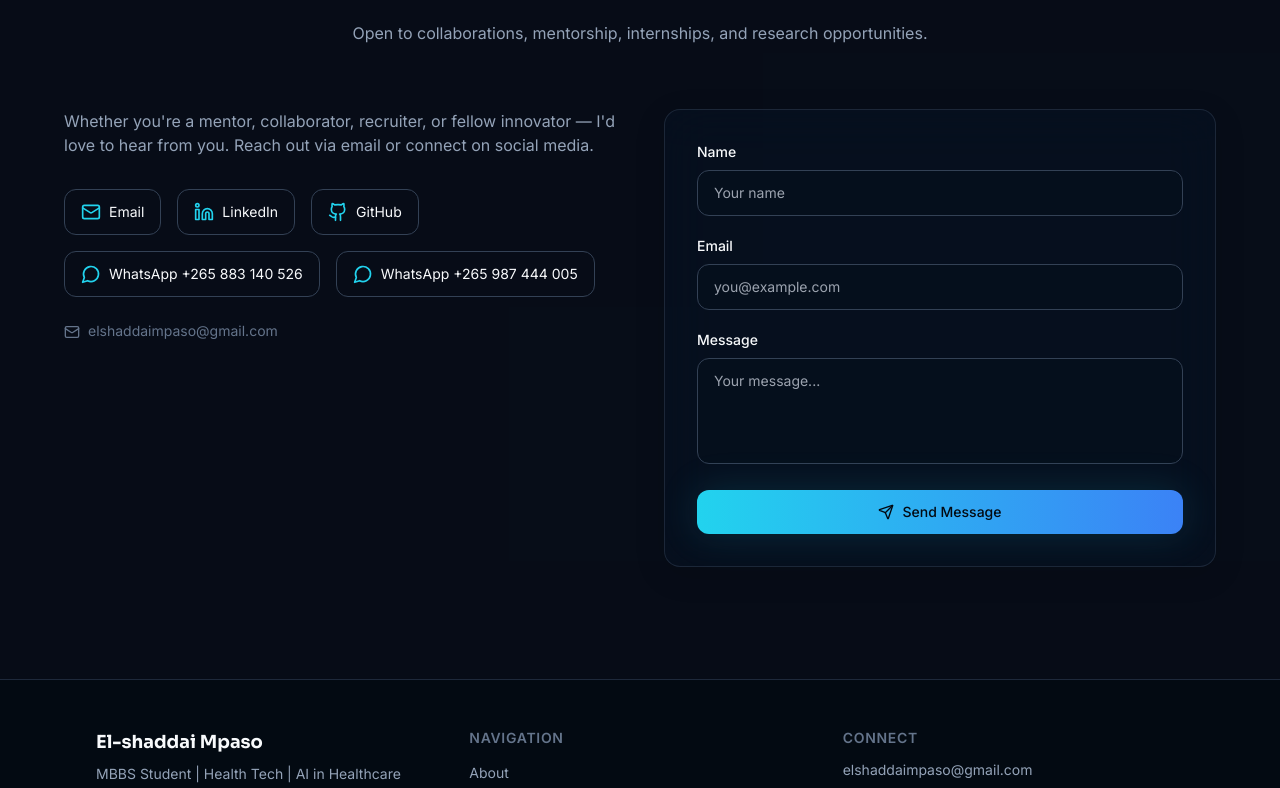
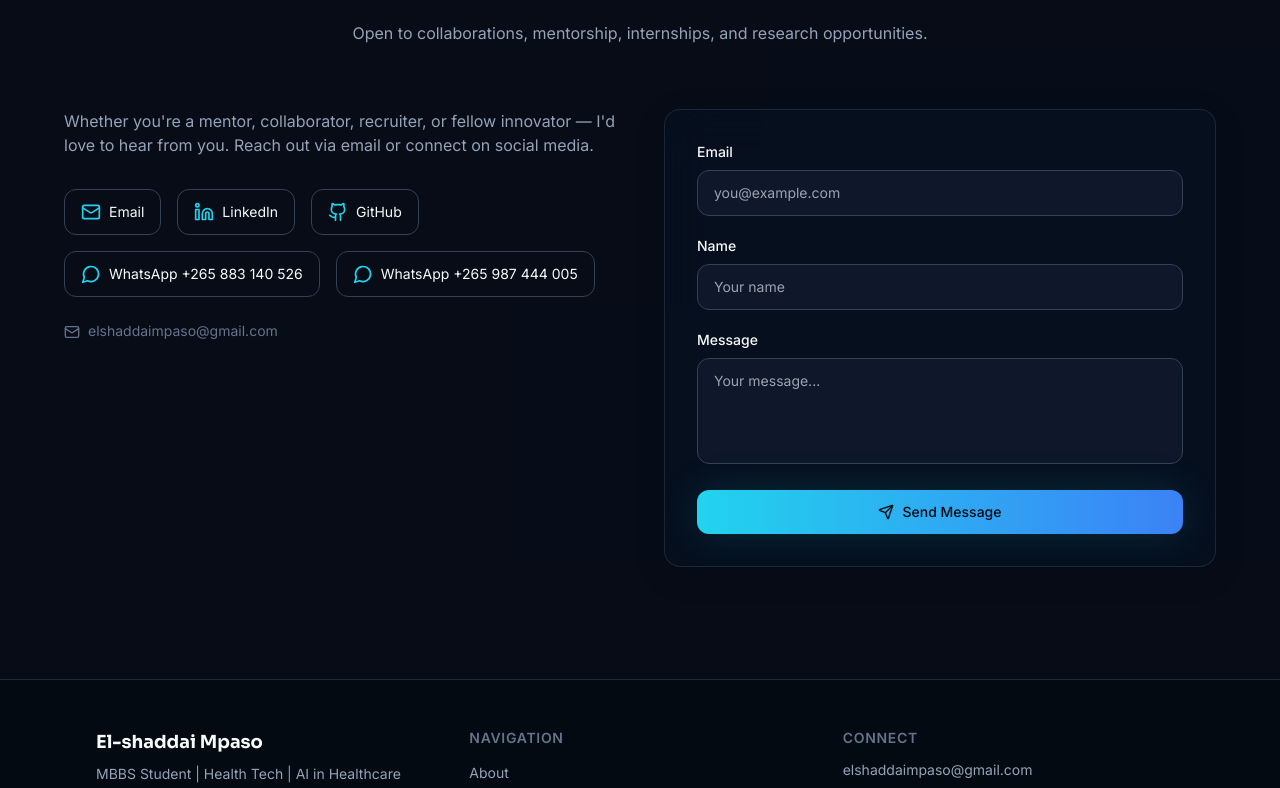
Before and after one commit to elshaddaimpaso/elshaddai, a Next.js app: page / in a window 1280 px wide. Shown: the part 9092-9880 px from the top of the page. Built offline with nearby package versions, Linux system fonts and the light colour scheme.

Commit message:
Integrate Formspree for contact form

```diff
--- a/src/components/sections/contact.tsx
+++ b/src/components/sections/contact.tsx
@@ -1,6 +1,6 @@
 "use client";
 
-import { useState } from "react";
+import { useForm, ValidationError } from "@formspree/react";
 import { motion } from "framer-motion";
 import { Github, Linkedin, Mail, MessageCircle, Send } from "lucide-react";
 import { SectionHeading } from "@/components/section-heading";
@@ -20,45 +20,7 @@ const socialLinks = [
 ];
 
 export function Contact() {
-  const [submitted, setSubmitted] = useState(false);
-  const [loading, setLoading] = useState(false);
-  const [error, setError] = useState<string | null>(null);
-
-  const handleSubmit = async (e: React.FormEvent<HTMLFormElement>) => {
-    e.preventDefault();
-    setError(null);
-    setLoading(true);
-
-    const form = e.currentTarget;
-    const formData = new FormData(form);
-    const payload = {
-      name: formData.get("name"),
-      email: formData.get("email"),
-      message: formData.get("message"),
-    };
-
-    try {
-      const response = await fetch("/api/contact", {
-        method: "POST",
-        headers: { "Content-Type": "application/json" },
-        body: JSON.stringify(payload),
-      });
-
-      const data = (await response.json()) as { error?: string };
-
-      if (!response.ok) {
-        setError(data.error ?? "Something went wrong. Please try again.");
-        return;
-      }
-
-      setSubmitted(true);
-      form.reset();
-    } catch {
-      setError("Could not reach the server. Check your connection and try again.");
-    } finally {
-      setLoading(false);
-    }
-  };
+  const [state, handleSubmit] = useForm("mrejnjze");
 
   return (
     <section id="contact" className="section-padding bg-slate-50/50 dark:bg-navy-800/30">
@@ -106,43 +68,41 @@ export function Contact() {
             onSubmit={handleSubmit}
             className="glass-card space-y-5 p-8"
           >
-            {submitted ? (
+            {state.succeeded ? (
               <p className="py-8 text-center text-accent-emerald">
                 Thank you! Your message was sent. I&apos;ll get back to you soon.
               </p>
             ) : (
               <>
-                {error && (
-                  <p className="rounded-xl border border-red-200 bg-red-50 px-4 py-3 text-sm text-red-700 dark:border-red-900/50 dark:bg-red-950/30 dark:text-red-300">
-                    {error}
-                  </p>
-                )}
+                <div>
+                  <label htmlFor="email" className="mb-2 block text-sm font-medium">
+                    Email
+                  </label>
+                  <input
+                    id="email"
+                    type="email"
+                    name="email"
+                    required
+                    disabled={state.submitting}
+                    className="w-full rounded-xl border border-slate-200 bg-white px-4 py-3 text-sm outline-none focus:border-accent-cyan focus:ring-2 focus:ring-accent-cyan/20 disabled:opacity-60 dark:border-slate-700 dark:bg-slate-900"
+                    placeholder="you@example.com"
+                  />
+                  <ValidationError field="email" errors={state.errors} />
+                </div>
                 <div>
                   <label htmlFor="name" className="mb-2 block text-sm font-medium">
                     Name
                   </label>
                   <input
                     id="name"
+                    type="text"
                     name="name"
                     required
-                    disabled={loading}
-                    className="w-full rounded-xl border border-slate-200 bg-white px-4 py-3 text-sm outline-none focus:border-accent-cyan focus:ring-2 focus:ring-accent-cyan/20 disabled:opacity-60 dark:border-slate-700 dark:bg-navy-800"
+                    disabled={state.submitting}
+                    className="w-full rounded-xl border border-slate-200 bg-white px-4 py-3 text-sm outline-none focus:border-accent-cyan focus:ring-2 focus:ring-accent-cyan/20 disabled:opacity-60 dark:border-slate-700 dark:bg-slate-900"
                     placeholder="Your name"
                   />
-                </div>
-                <div>
-                  <label htmlFor="email" className="mb-2 block text-sm font-medium">
-                    Email
-                  </label>
-                  <input
-                    id="email"
-                    name="email"
-                    type="email"
-                    required
-                    disabled={loading}
-                    className="w-full rounded-xl border border-slate-200 bg-white px-4 py-3 text-sm outline-none focus:border-accent-cyan focus:ring-2 focus:ring-accent-cyan/20 disabled:opacity-60 dark:border-slate-700 dark:bg-navy-800"
-                    placeholder="you@example.com"
-                  />
+                  <ValidationError field="name" errors={state.errors} />
                 </div>
                 <div>
                   <label htmlFor="message" className="mb-2 block text-sm font-medium">
@@ -153,14 +113,15 @@ export function Contact() {
                     name="message"
                     required
                     rows={4}
-                    disabled={loading}
-                    className="w-full resize-none rounded-xl border border-slate-200 bg-white px-4 py-3 text-sm outline-none focus:border-accent-cyan focus:ring-2 focus:ring-accent-cyan/20 disabled:opacity-60 dark:border-slate-700 dark:bg-navy-800"
+                    disabled={state.submitting}
+                    className="w-full resize-none rounded-xl border border-slate-200 bg-white px-4 py-3 text-sm outline-none focus:border-accent-cyan focus:ring-2 focus:ring-accent-cyan/20 disabled:opacity-60 dark:border-slate-700 dark:bg-slate-900"
                     placeholder="Your message..."
                   />
+                  <ValidationError field="message" errors={state.errors} />
                 </div>
-                <Button type="submit" variant="accent" className="w-full" disabled={loading}>
+                <Button type="submit" variant="accent" className="w-full" disabled={state.submitting}>
                   <Send className="h-4 w-4" />
-                  {loading ? "Sending..." : "Send Message"}
+                  {state.submitting ? "Sending..." : "Send Message"}
                 </Button>
               </>
             )}
```
